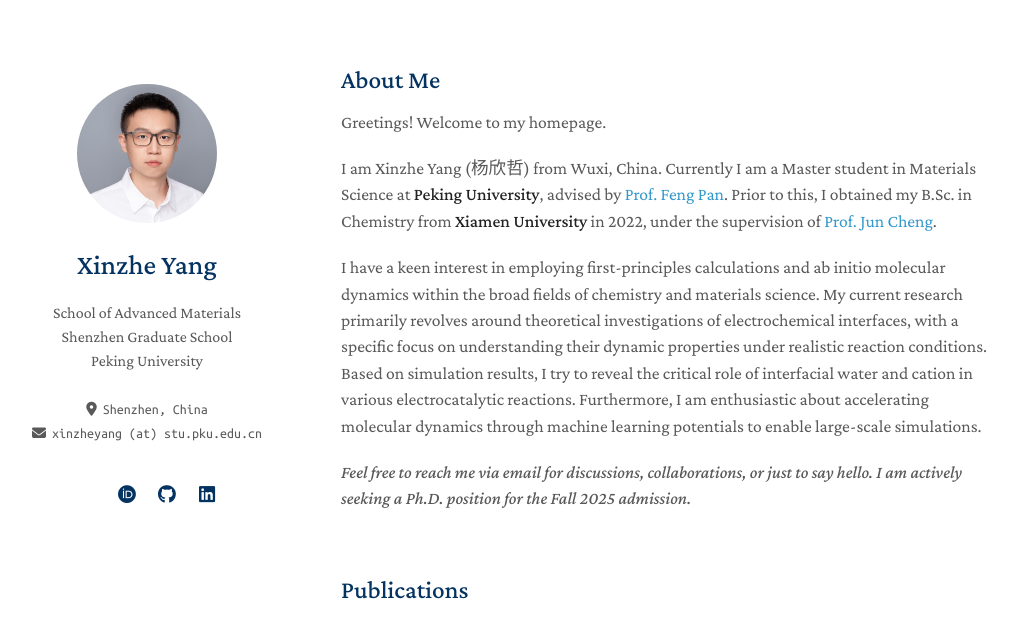
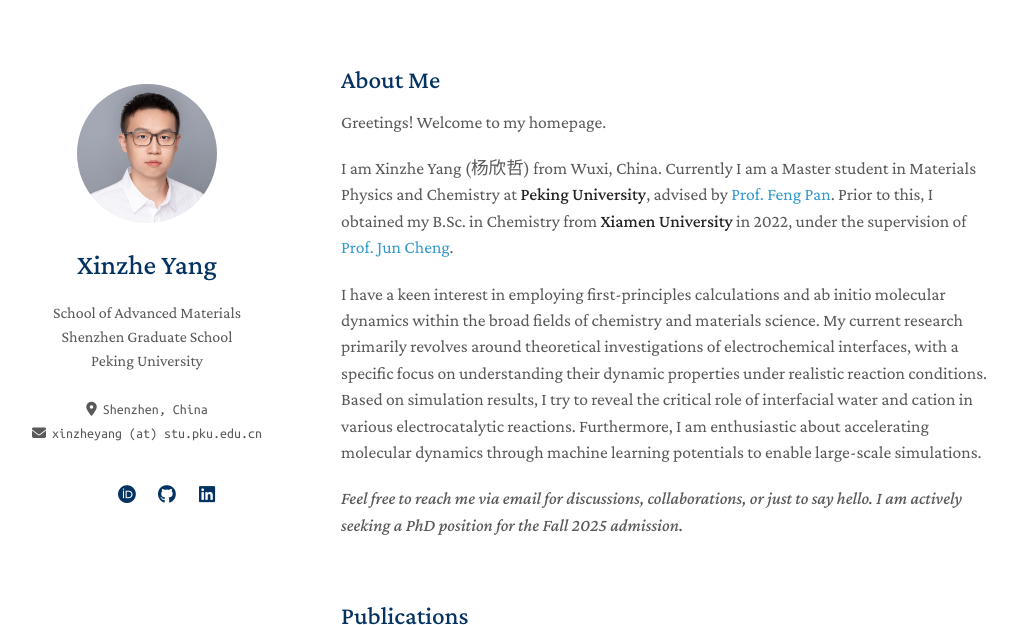
Before and after one commit to xzyang99/xzyang99.github.io, a Jekyll site: the page built from index.md, in a window 1280 px wide and 900 px high, cut to the strip 0-625 px from the top of the window. Shown: the whole strip, without its empty margins (129-1146 px from the left). Built offline with Jekyll 4.4.1, drawn with Linux system fonts in a browser that asks for light colours; a style sheet for code colours, icons or effects is not loaded; our own code applies the rules of GitHub Pages for plain Markdown files.

Commit message:
Update index.md

```diff
--- a/index.md
+++ b/index.md
@@ -6,11 +6,11 @@ layout: homepage
 
 <p style="font-size:110%;">Greetings! Welcome to my homepage.</p>
 
-<p style="font-size:110%;">I am Xinzhe Yang (杨欣哲) from Wuxi, China. Currently I am a Master student in Materials Science at <strong>Peking University</strong>, advised by <a href="http://en.pkusam.cn/">Prof. Feng Pan</a>. Prior to this, I obtained my B.Sc. in Chemistry from <strong>Xiamen University</strong> in 2022, under the supervision of <a href="https://www.cheng-group.net/">Prof. Jun Cheng</a>.</p>
+<p style="font-size:110%;">I am Xinzhe Yang (杨欣哲) from Wuxi, China. Currently I am a Master student in Materials Physics and Chemistry at <strong>Peking University</strong>, advised by <a href="http://en.pkusam.cn/">Prof. Feng Pan</a>. Prior to this, I obtained my B.Sc. in Chemistry from <strong>Xiamen University</strong> in 2022, under the supervision of <a href="https://www.cheng-group.net/">Prof. Jun Cheng</a>.</p>
 
 <p style="font-size:110%;">I have a keen interest in employing first-principles calculations and ab initio molecular dynamics within the broad fields of chemistry and materials science. My current research primarily revolves around theoretical investigations of electrochemical interfaces, with a specific focus on understanding their dynamic properties under realistic reaction conditions. Based on simulation results, I try to reveal the critical role of interfacial water and cation in various electrocatalytic reactions. Furthermore, I am enthusiastic about accelerating molecular dynamics through machine learning potentials to enable large-scale simulations.</p>
 
-<p style="font-size:110%;"><em>Feel free to reach me via email for discussions, collaborations, or just to say hello. I am actively seeking a Ph.D. position for the Fall 2025 admission.</em></p>
+<p style="font-size:110%;"><em>Feel free to reach me via email for discussions, collaborations, or just to say hello. I am actively seeking a PhD position for the Fall 2025 admission.</em></p>
 
 <p><br></p>
 
```
